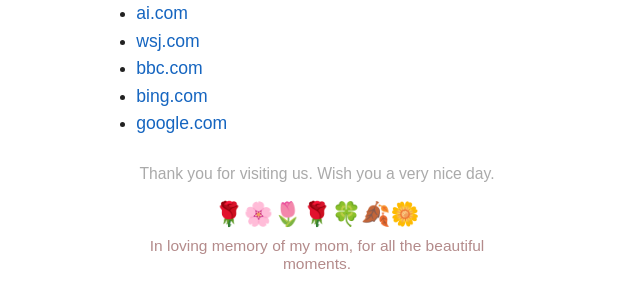
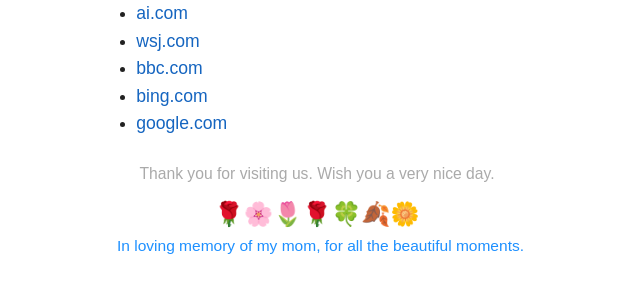
Before and after one commit to pubdv/pubdv.github.io, a plain HTML site: page index.html in a window 1280 px wide. Shown: the part 137-444 px from the top of the page, without its empty margins (323-963 px from the left). Drawn offline with Linux system fonts and the light colour scheme.

Commit message:
Update index.html
颜色参考
#1e90ff —— dodger blue（常见好看的天蓝色）

#40a9ff —— 浅蓝色，带一点活力

#0099ff —— 比较清新的蓝

skyblue —— 更淡一些，文艺范儿

deepskyblue —— 稍深一点的天蓝

```diff
--- a/index.html
+++ b/index.html
@@ -29,7 +29,7 @@
     Thank you for visiting us. Wish you a very nice day.
     <span class="rose">🌹🌸🌷🌹🍀🍂🌼</span>
   </div>
-  <div class="memory">
+  <div class="memory" style="white-space: nowrap; color: #1e90ff;">
     In loving memory of my mom, for all the beautiful moments.
   </div>
 </body>
```
